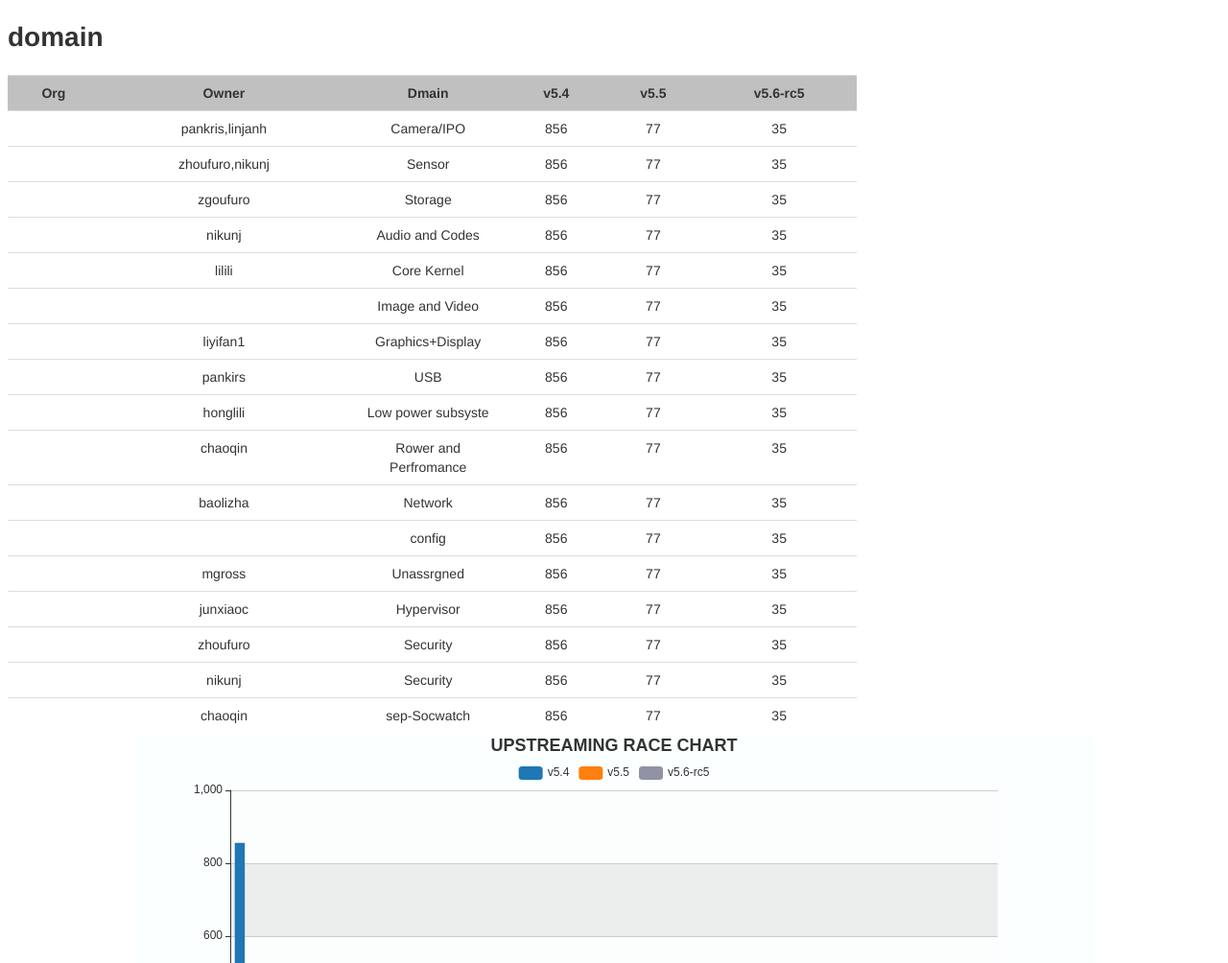
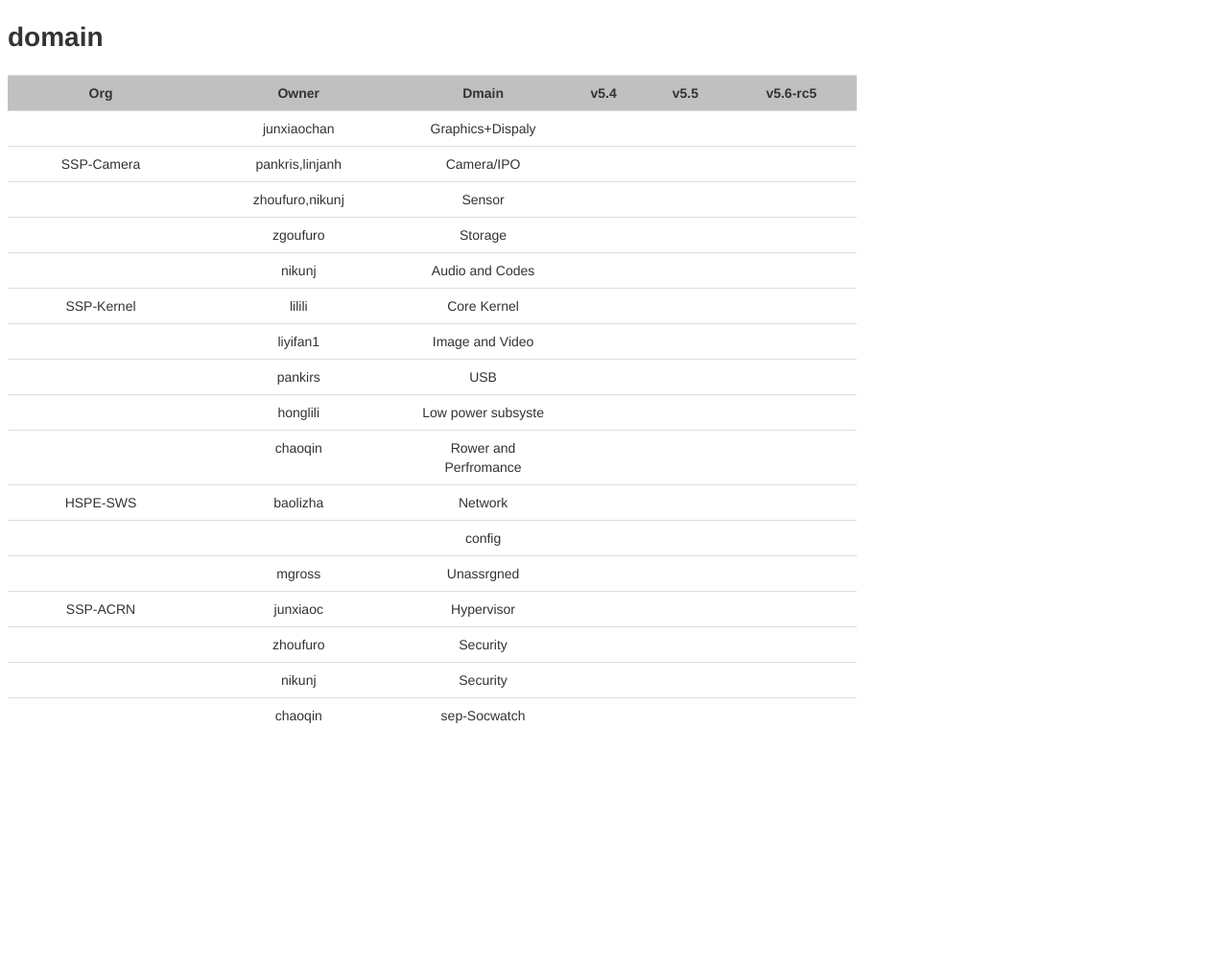
Before and after one commit to twotigers0608/dj_myblog, a Django app: a page that uses myblog/templates/meterics2.html in a window 1280 px wide. Shown: the top 1004 px of the page at 96% size. Run offline with Django 3.2, Linux system fonts and the light colour scheme.

Commit message:
1,刷新table bug

```diff
--- a/myblog/static/css/domain.css
+++ b/myblog/static/css/domain.css
@@ -28,27 +28,34 @@ table tr, table td {
     padding: 8px;
     line-height: 1.42857143;
     vertical-align: top;
-    border-top: 1px solid rgb(31, 218, 15);
+    border-top: 1px solid #ddd;
 }
 
 table tbody thead td {
     vertical-align: bottom;
-    border-bottom: 2px solid rgb(10, 231, 110);
+    border-bottom: 2px solid #ddd;
 }
 
 table tbody tr th {
     padding: 8px;
     line-height: 1.42857143;
     vertical-align: top;
-    border-top: 1px solid rgb(48, 212, 33)
+    border-top: 1px solid #ddd
 }
-
+.odd{
+	background: #83ff82;
+	color: #090909;
+}
+.even{
+	background-color: #d7dfde;
+	color: #0b0b0b;
+}
 table tbody tr th {
     padding: 8px;
     line-height: 1.42857143;
     vertical-align: top;
     border-top: 1px solid #ddd;
-    background-color: rgb(8, 235, 38);
+    background-color: silver;
     box-sizing: border-box;
     display: table-cell;
 }
--- a/myblog/static/js/domain.js
+++ b/myblog/static/js/domain.js
@@ -4,7 +4,7 @@ $(document).ready(function () {
     patch_week.setOption({
         title: {
             text: 'UPSTREAMING RACE CHART',
-            x: 'center',
+            x: 'center'
         },
         tooltip: {},
         legend: {
@@ -24,9 +24,15 @@ $(document).ready(function () {
             data: []
         }]
     });
-    select()
+    select();
 })
 
+// window.addEvent('domready', function() {
+// 	var count = 0;
+// 	$('table tbody tr').each(function(el) {
+// 		el.addClass(count++ % 2 == 0 ? 'odd' : 'even');
+// 	});
+// });
 
 // 异步加载数据
 function select() {
@@ -43,12 +49,15 @@ function select() {
         success: function (result) {
             domain.hideLoading();
             result_data = result;
+            // get_num(result_data);
+            data_reduction2(result_data);
             if (result_data) {
                 //var result = data_durations(data_dict);
                 //rq_patch_num(data_dict, result);
                 //ajax_datble(data_dict, result);
                 var data_dict = data_reduction(result_data);
                 rq_domain(data_dict);
+                data_reduction2(data_dict)
                 console.log(result_data)
             }
         },
@@ -198,22 +207,21 @@ $.ajaxSetup({
     }
 });
 
-//构造数据结构
+//构造echarts数据结构
 function data_reduction(data) {
-
     var domain_list = ["Graphics+Display", "Camera/IPO", "Sensor", "Storage", "Audio and Codes",
         "Core Kernel", "Image and Video", "USB", "Low power subsystem",
         "Rower and Perfromance", "Network", "config", "Unassrgned", "Hypervisor",
         "Security(Trustu)", "Security(CSE, MEI,...)", "sep-Socwatch"]
     var total_list = [];
     $.each(data, function (key, value) {
-            console.log(value);
+            //console.log(value);
             var data_list = [];
             // $.each(value, function (key1, value1) {
             //     data_list.push(value1)
             // });
             for (var i = 0; i < domain_list.length; i++) {
-                console.log(value[domain_list[i]]);
+                //console.log(value[domain_list[i]]);
                 if (value[domain_list[i]]) {
                     var num = parseInt(value[domain_list[i]])
                     data_list.push(num)
@@ -228,54 +236,38 @@ function data_reduction(data) {
     return total_list;
 }
 
+
+function get_num(data) {
+    $.each(data, function (v, dic) {
+        $.each(dic, function (domain, num) {
+            // $("#tabledata ." + domain + " .v54").text(num)
+            console.log(typeof (domain), domain, num);
+            // $("#tabledata ." + domain + " ."+ v).html(num);
+        })
+    })
+    //重写数据
+}
+
+
+function data_reduction2(data) {
+    var domain_listv54 = ["Graphicsv54", "Camerav54", "Sensorv54", "Storagev54", "Audiov54",
+        "Kernelv54", "Imagev54", "USBv54", "powerv54",
+        "Rowerv54", "Networkv54", "configv54", "Unassrgnedv54", "Hypervisorv54",
+        "Securityv54", "Trustuv54", "Socwatchv54"];
+    var domain_listv55 = ["Graphicsv55", "Camerav55", "Sensorv55", "Storagev55", "Audiov55",
+        "Kernelv55", "Imagev55", "USBv55", "powerv55",
+        "Rowerv55", "Networkv55", "configv55", "Unassrgnedv55", "Hypervisorv55",
+        "Securityv55", "Trustuv55", "Socwatchv55"];
+    var domain_listv56 = ["Graphicsv56", "Camerav56", "Sensorv56", "Storagev56", "Audiov56",
+        "Kernelv56", "Imagev56", "USBv56", "powerv56",
+        "Rowerv56", "Networkv56", "configv56", "Unassrgnedv56", "Hypervisorv56",
+        "Securityv56", "Trustuv56", "Socwatchv56"];
+    console.log(data[0]);
+    $.each(data, function (key, l1) {
+        if (key == "v5.4") {
+            for (var i = 0; i < l1.length; i++) {
+                $("#" + domain_listv54[i]).text(l1[i]);
+            }
+        }
 //返回表格数据
-function ajax_datble(data_dict, result) {
-    $("#tabledata").html("");
-    var str = "<table width=\"90%\" class=\"table\" id=\"tabledata\">\
-            <tbody>\
-            <tr class=\"title\">\
-                <td>ID</td>\
-                <td>Date</td>\
-                <td>Review Time</td>\
-                <td>Verify Time</td>\
-                <td>Merage Time</td>\
-                <td>Release Time</td>\
-            </tr>\
-            </tbody>\
-        </table>"
-    $("#tabledata ").append(str)
-    var $tbody = $("#tabledata").find("tbody");
-    var sorted_ww = Object.keys(data_dict).sort().reverse();
-    $.each(sorted_ww, function (i, ww) {
-        //console.log(result_data)
-        ww_data = data_dict[ww];
-        var html = "<tr" + " class=" + ww + ">" + "<th colspan='6' style='text-align:left'>" + "WW" + ww + "</th>" + "</tr>"
-        for (var c = 0; c < ww_data.length; c++) {
-            html += "<tr" + " class=" + ww + ">";
-            var id = ww_data[c]['id'];
-            var verify_time = SecondToDate(ww_data[c]['verify_duration']);
-            var review_time = SecondToDate(ww_data[c]['review_duration']);
-            var date_time = getDateStr(ww_data[c]['release_time']);
-            var merge_time = SecondToDate(ww_data[c]['merge_duration']);
-            var rel_time = SecondToDate(ww_data[c]['rel_duration']);
-
-            // html += "<td>" + "<a target='_blank' href='https://git-amr-4.devtools.intel.com/gerrit/#/c/" + id + "' >" + id + "</a>" + "</td>"
-            //     + "<td>" + date_time + "</td>" +
-            //     "<td>" + review_time + "</td>" +
-            //     "<td>" + verify_time + "</td>" +
-            //     "<td>" + merge_time + "</td>" +
-            //     "<td>" + rel_time + "</td>";
-            // html += "</tr>"
-            html += "<td>" + "<a target='_blank' href='https://git-amr-4.devtools.intel.com/gerrit/#/c/" + id + "' >" + id + "</a>" + "</td>"
-                + "<td>" + date_time + "</td>" +
-                "<td>" + review_time + "</td>" +
-                "<td>" + verify_time + "</td>" +
-                "<td>" + merge_time + "</td>" +
-                "<td>" + rel_time + "</td>";
-            html += "</tr>"
-        }
-        ;
-        $tbody.append(html)
-        //console.log(html)
-    });
-}
+    }
--- a/myblog/templates/meterics2.html
+++ b/myblog/templates/meterics2.html
@@ -4,8 +4,8 @@
     <meta http-equiv="Content-Type" content="text/html; charset=UTF-8">
     <title>metrics</title>
     <!-- including ECharts file -->
-    <link rel="stylesheet" type="text/css" href="../static/css/quiltreview.css">
-    <link rel="stylesheet" type="text/css" href="../../static/css/quiltreview.css">
+    <link rel="stylesheet" type="text/css" href="../static/css/domain.css">
+{#    <link rel="stylesheet" type="text/css" href="../static/css/quiltreview.css">#}
     <script type="text/javascript" src="../static/js/jquery-3.1.1.min.js"></script>
     <script type="text/javascript" src="../static/js/echarts.common.min.js"></script>
     <script type="text/javascript" src="../static/js/domain.js"></script>
@@ -13,6 +13,10 @@
 <body>    <!-- prepare a DOM container with width and height -->
 <div><h1>domain</h1></div>
 {# {% if row.status == 'OFF' %} selected="selected" {% endif %}#}
+<!--
+json 数据格式       kd = Kernel domain      e.g Sensors     camera
+{"v5.4":{"kd1":xx,"kd2":xx},"v5.5":{"kd1":xx}, "V5.6":{"kd1":xx}}
+-->
 
 <div>
     <table width="70%" class="table" id="tabledata">
@@ -24,132 +28,144 @@
             <th>v5.5</th>
             <th>v5.6-rc5</th>
         </tr>
-        <tr class="Camera/IPO">
+        <tr class="Graphics+Dispaly">
             <td></td>
+            <td>junxiaochan</td>
+            <td style="width:150px;">Graphics+Dispaly</td>
+            <td id="Graphicsv54"></td>
+            <td id="Graphicsv55"></td>
+            <td id="Graphicsv56"></td>
+        </tr>
+        <tr class="Camera">
+            <td>SSP-Camera</td>
             <td>pankris,linjanh</td>
             <td style="width:150px;">Camera/IPO</td>
-            <td>856</td>
-            <td>77</td>
-            <td>35</td>
-        </tr><tr class="Sensor">
+            <td id="Camerav54"></td>
+            <td id="Camerav55"></td>
+            <td id="Camerav56"></td>
+        </tr>
+        <tr class="Sensor">
             <td></td>
             <td>zhoufuro,nikunj</td>
             <td style="width:150px;">Sensor</td>
-            <td>856</td>
-            <td>77</td>
-            <td>35</td>
-        </tr><tr class="Storage">
+           <td id="Sensorv54"></td>
+            <td id="Sensorv55"></td>
+            <td id="Sensorv56"></td>
+        </tr>
+        <tr class="Storage">
             <td></td>
             <td>zgoufuro</td>
             <td style="width:150px;">Storage</td>
-            <td>856</td>
-            <td>77</td>
-            <td>35</td>
-        </tr><tr class="Audio and Codes">
+           <td id="Storagev54"></td>
+            <td id="Storagev55"></td>
+            <td id="Storagev56"></td>
+        </tr>
+        <tr class="Audio and Codes">
             <td></td>
             <td>nikunj</td>
             <td style="width:150px;">Audio and Codes</td>
-            <td>856</td>
-            <td>77</td>
-            <td>35</td>
-        </tr><tr class="Core Kernel">
-            <td></td>
+            <td id="Audiov54"></td>
+            <td id="Audiov55"></td>
+            <td id="Audiov56"></td>
+        </tr>
+        <tr class="Core Kernel">
+            <td>SSP-Kernel</td>
             <td>lilili</td>
             <td style="width:150px;">Core Kernel</td>
-            <td>856</td>
-            <td>77</td>
-            <td>35</td>
-        </tr><tr class="Image and Video">
-            <td></td>
-            <td></td>
-            <td style="width:150px;">Image and Video</td>
-            <td>856</td>
-            <td>77</td>
-            <td>35</td>
-        </tr><tr class="Graphics+Display">
+            <td id="Kernelv54"></td>
+            <td id="Kernelv55"></td>
+            <td id="Kernelv56"></td>
+        </tr>
+        <tr class="Image and Video">
             <td></td>
             <td>liyifan1</td>
-            <td style="width:150px;">Graphics+Display</td>
-            <td>856</td>
-            <td>77</td>
-            <td>35</td>
-        </tr><tr class="USB">
+            <td style="width:150px;">Image and Video</td>
+            <td id="Imagev54"></td>
+            <td id="Imagev55"></td>
+            <td id="Imagev56"></td>
+        </tr>
+        <tr class="USB">
             <td></td>
             <td>pankirs</td>
             <td style="width:150px;">USB</td>
-            <td>856</td>
-            <td>77</td>
-            <td>35</td>
-        </tr><tr class="Low power subsyste">
+            <td id="USBv54"></td>
+            <td id="USBv55"></td>
+            <td id="USB56"></td>
+        </tr>
+        <tr class="Low power subsyste">
             <td></td>
             <td>honglili</td>
             <td style="width:150px;">Low power subsyste</td>
-            <td>856</td>
-            <td>77</td>
-            <td>35</td>
-        </tr><tr class="Rower and Perfromance">
+            <td id="powerv54"></td>
+            <td id="powerv55"></td>
+            <td id="powerv56"></td>
+        </tr>
+        <tr class="Rower and Perfromance">
             <td></td>
             <td>chaoqin</td>
             <td style="width:150px;">Rower and Perfromance</td>
-            <td>856</td>
-            <td>77</td>
-            <td>35</td>
-        </tr><tr class="Network">
-            <td></td>
+            <td id="Rowerv54"></td>
+            <td id="Rowerv55"></td>
+            <td id="Rowerv56"></td>
+        </tr>
+        <tr class="Network">
+            <td>HSPE-SWS</td>
             <td>baolizha</td>
             <td style="width:150px;">Network</td>
-            <td>856</td>
-            <td>77</td>
-            <td>35</td>
-        </tr><tr class="config">
+            <td id="Networkv54"></td>
+            <td id="Networkv55"></td>
+            <td id="Networkv56"></td>
+        </tr>
+        <tr class="config">
             <td></td>
             <td></td>
             <td style="width:150px;">config</td>
-            <td>856</td>
-            <td>77</td>
-            <td>35</td>
-        </tr><tr class="Unassrgned">
+            <td id="configv54"></td>
+            <td id="configv55"></td>
+            <td id="configv56"></td>
+        </tr>
+        <tr class="Unassrgned">
             <td></td>
             <td>mgross</td>
             <td style="width:150px;">Unassrgned</td>
-            <td>856</td>
-            <td>77</td>
-            <td>35</td>
-        </tr><tr class="Hypervisor">
-            <td></td>
+            <td id="Unassrgnedv54"></td>
+            <td id="Unassrgnedv55"></td>
+            <td id="Unassrgnedv56"></td>
+        </tr>
+        <tr class="Hypervisor">
+            <td>SSP-ACRN</td>
             <td>junxiaoc</td>
             <td style="width:150px;">Hypervisor</td>
-            <td>856</td>
-            <td>77</td>
-            <td>35</td>
-        </tr><tr class="Security">
+            <td id="Hypervisorv54"></td>
+            <td id="Hypervisorv55"></td>
+            <td id="Hypervisorv56"></td>
+        </tr>
+        <tr class="Security">
             <td></td>
             <td>zhoufuro</td>
             <td style="width:150px;">Security</td>
-            <td>856</td>
-            <td>77</td>
-            <td>35</td>
-        </tr><tr class="Security">
+            <td id="Securityv54"></td>
+            <td id="Securityv55"></td>
+            <td id="Securityv56"></td>
+        </tr>
+        <tr class="Trustu">
             <td></td>
             <td>nikunj</td>
             <td style="width:150px;">Security</td>
-            <td>856</td>
-            <td>77</td>
-            <td>35</td>
-        </tr><tr class="sep-Socwatch">
+            <td id="Trustuv54"></td>
+            <td id="Trustuv55"></td>
+            <td id="Trustuv56"></td>
+        </tr>
+        <tr class="sep-Socwatch">
             <td></td>
             <td>chaoqin</td>
             <td style="width:150px;">sep-Socwatch</td>
-            <td>856</td>
-            <td>77</td>
-            <td>35</td>
+            <td id="Socwatchv54"></td>
+            <td id="Socwatchv55"></td>
+            <td id="Socwatchv56"></td>
         </tr>
     </table>
 </div>
-<!--
-json 数据格式       kd = Kernel domain      e.g Sensors     camera
-{"v5.4":{"kd1":xx,"kd2":xx},"v5.5":{"kd1":xx}, "V5.6":{"kd1":xx}}
--->
 <div id="domain" style="width: 1000px;height:500px;margin:auto;"></div>
 
 </body>
```
